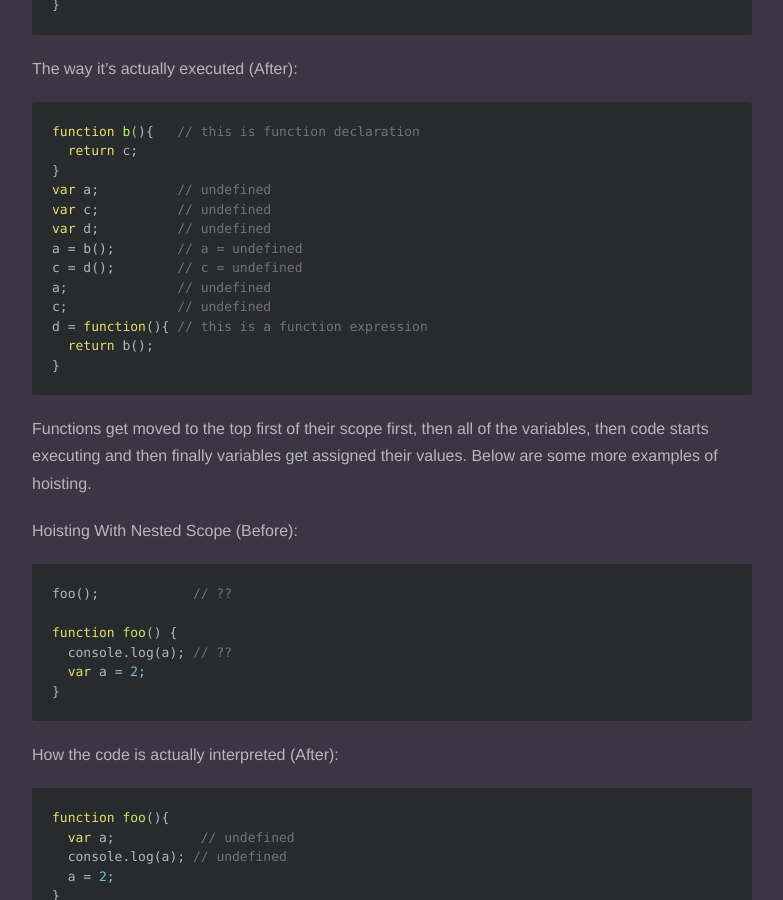
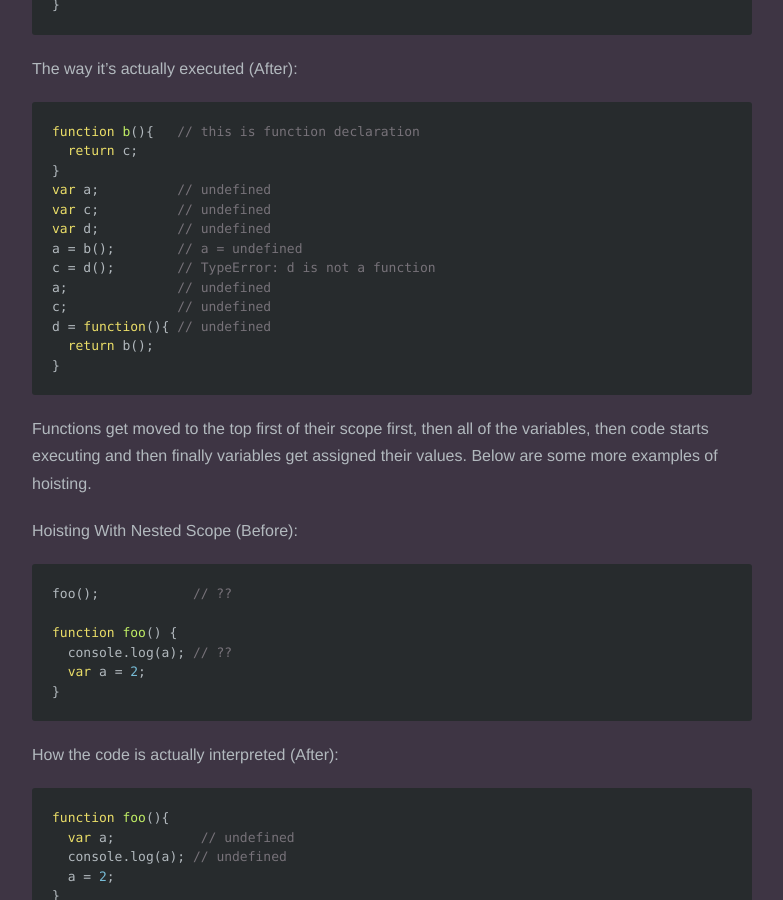
Before and after one commit to JosephSun/cliffordfajardo.github.io, a Jekyll site: the page built from _posts/2015-10-29-how-does-hoisting-work-in-javascript.md, in a window 1280 px wide and 900 px high, scrolled down 1705 px. Shown: the whole window, without its empty margins (248-1031 px from the left). Built offline with Jekyll 4.4.1, drawn with Linux system fonts in a browser that asks for light colours; nearby versions of some CDN libraries; Markdown is read by kramdown in place of the engine named in the settings; comment, search, counter and statistics services are not loaded.

Commit message:
fix comments

````diff
--- a/_posts/2015-10-29-how-does-hoisting-work-in-javascript.md
+++ b/_posts/2015-10-29-how-does-hoisting-work-in-javascript.md
@@ -69,10 +69,10 @@ var a;          // undefined
 var c;          // undefined
 var d;          // undefined
 a = b();        // a = undefined
-c = d();        // c = undefined
+c = d();        // TypeError: d is not a function
 a;              // undefined
 c;              // undefined
-d = function(){ // this is a function expression
+d = function(){ // undefined
   return b();
 }
 ```
````
